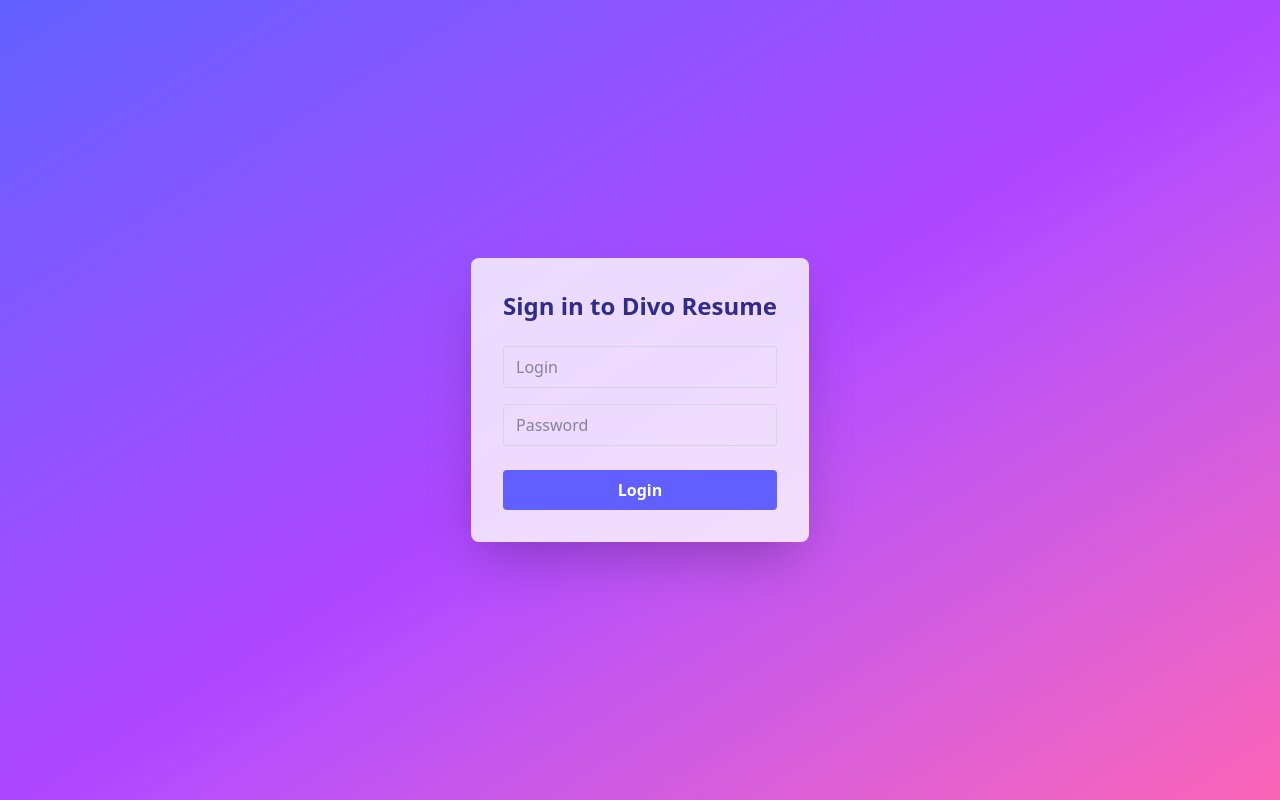
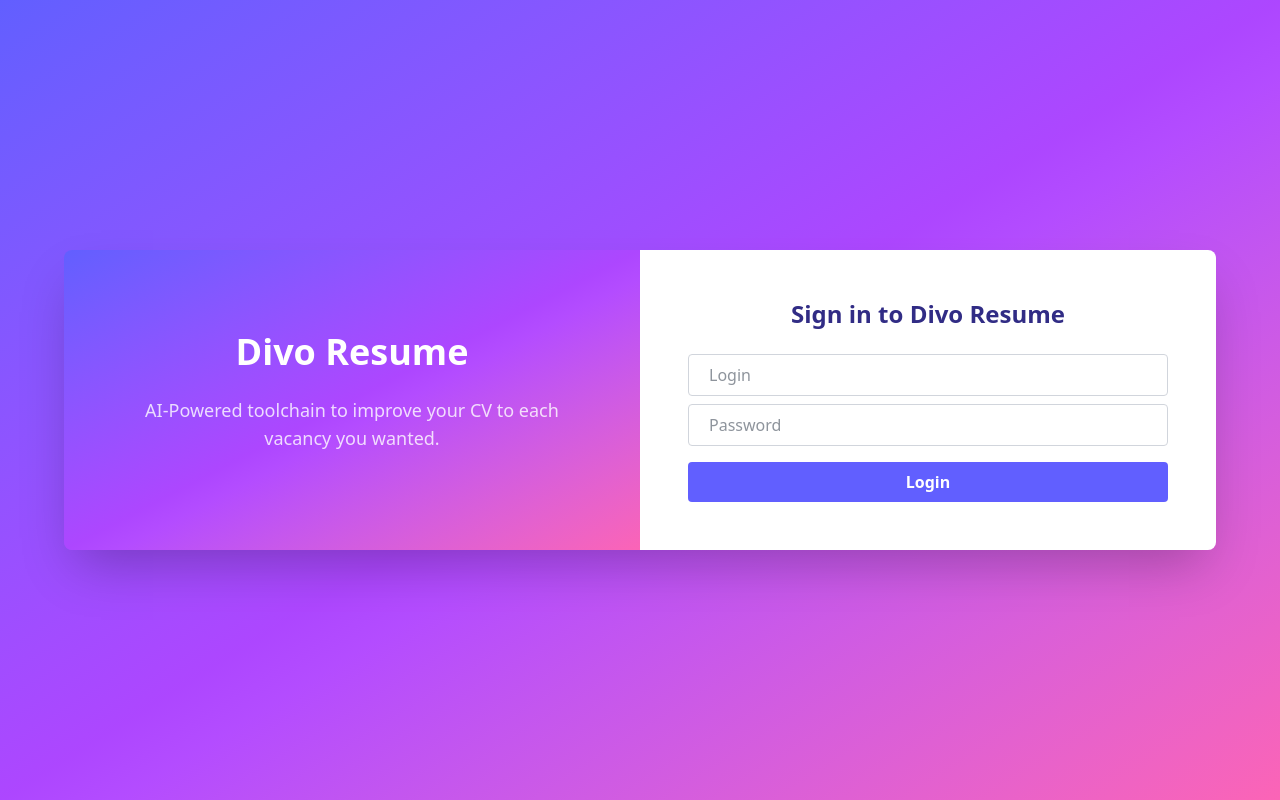
Before and after one commit to andrewgrow/divo-resume-frontend, a React (Vite) app: page /login in a window 1280 px wide. Built offline with nearby package versions, Linux system fonts and the light colour scheme.

Commit message:
improve card layouts

```diff
--- a/src/components/CardLayout.jsx
+++ b/src/components/CardLayout.jsx
@@ -2,12 +2,12 @@
 
 function CardLayout({ children }) {
     return (
-        <div className="min-h-screen flex items-center justify-center">
-            <div className="bg-white/80 rounded-lg shadow-2xl p-8 max-w-5xl mt-20 mb-20 mx-1 ">
+        <div className="min-h-screen flex items-center justify-center bg-transparent">
+            <div className="w-full max-w-6xl shadow-2xl mt-20 mb-20 mx-1 overflow-hidden rounded-lg">
                 {children}
             </div>
         </div>
     )
-};
+}
 
 export default CardLayout;
--- a/src/components/LoginForm.jsx
+++ b/src/components/LoginForm.jsx
@@ -16,9 +16,9 @@
 
     return (
         <div className="login-form-container">
-            <form className="flex flex-col gap-4" onSubmit={handleSubmit}>
+            <form className="flex flex-col gap-2" onSubmit={handleSubmit}>
                 <input
-                    className="rounded px-3 py-2 border border-gray-300 focus:outline-none focus:ring focus:ring-indigo-300"
+                    className="rounded px-5 py-2 border border-gray-300 focus:outline-none focus:ring focus:ring-indigo-300"
                     type="text"
                     placeholder="Login"
                     value={login}
@@ -26,7 +26,7 @@
                     required
                 />
                 <input
-                    className="rounded px-3 py-2 border border-gray-300 focus:outline-none focus:ring focus:ring-indigo-300"
+                    className="rounded px-5 py-2 border border-gray-300 focus:outline-none focus:ring focus:ring-indigo-300"
                     type="password"
                     placeholder="Password"
                     value={password}
--- a/src/pages/LoginPage.jsx
+++ b/src/pages/LoginPage.jsx
@@ -12,11 +12,29 @@
     }
 
     return (
-        <div className="login-page">
-            <h2 className="text-2xl font-bold mb-6 text-indigo-900">Sign in to Divo Resume</h2>
-            <LoginForm onLoginSuccess={handleLogin} />
+        <div className="flex flex-col sm:flex-row items-stretch w-full h-full">
+            {/* Left Panel */}
+            <div className="hidden sm:flex flex-1 justify-center items-center bg-gradient-to-br from-indigo-500 via-purple-500 to-pink-400 ">
+                <div className="p-12 text-center">
+                    <h1 className="text-4xl font-bold text-white/100 mb-6">Divo Resume</h1>
+                    <p className="text-white/80 text-lg mb-4">
+                        AI-Powered toolchain to improve your CV to each vacancy you wanted.
+                    </p>
+                </div>
+            </div>
+
+            {/* Right Panel */}
+            <div className="flex-1 items-center justify-center bg-white">
+                <div className="p-12">
+                    <h2 className="text-2xl font-bold mb-6 text-indigo-900 text-center">
+                        Sign in to Divo Resume
+                    </h2>
+                    <LoginForm onLoginSuccess={handleLogin} />
+                </div>
+            </div>
         </div>
-    )
+    );
+
 }
 
 export default LoginPage;
```
